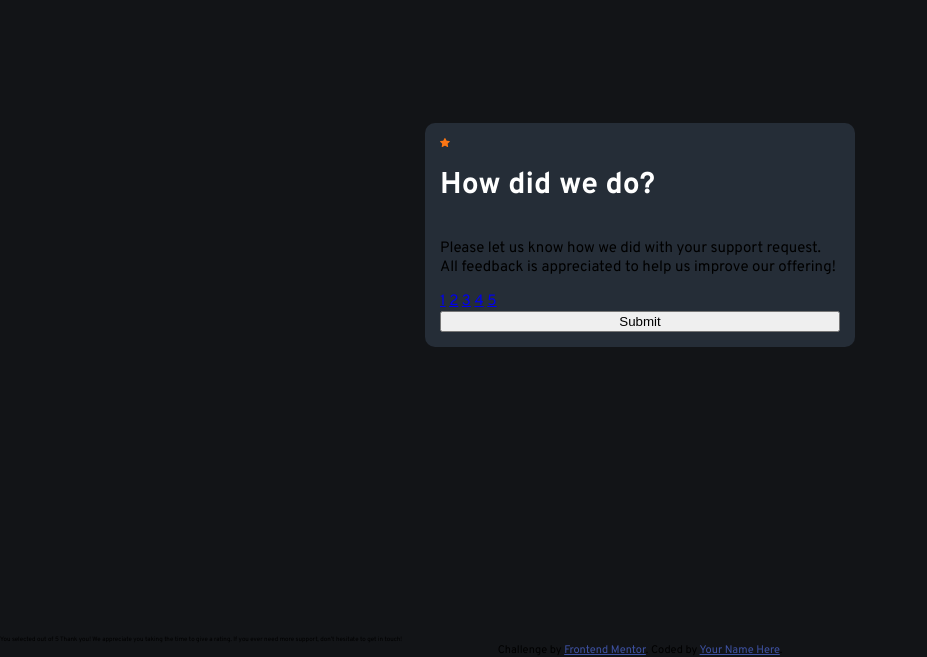
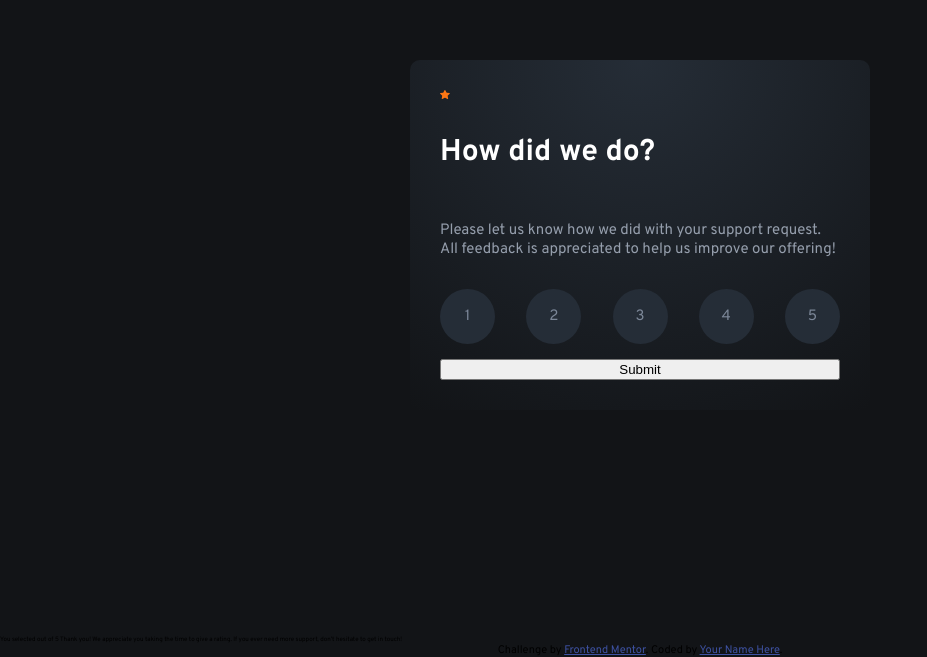
Before and after one commit to AnalystKAL/Interactive-Rating-Component, a plain HTML site: page index.html in a window 1280 px wide. Shown: the part 165-822 px from the top of the page, without its empty margins (0-927 px from the left). Drawn offline with Linux system fonts and the light colour scheme.

Commit message:
Added styling for rating values

```diff
--- a/css/style.css
+++ b/css/style.css
@@ -28,19 +28,47 @@ main{
 
 .card-container {
     display: flex;
-    background-color: var(--dark-blue);
+    background-image: radial-gradient(
+        circle at center top,
+        var(--dark-blue),
+        var(--very-dark-blue)
+    );
     flex-direction: column;
-    max-width: 400px;
-    padding: 1.5rem;
+    max-width: 40rem;
+    padding: 3rem;
     border-radius: 10px;
+    gap: 1em;
 }
 
 h1{
     color: var(--white);
 }
+p {
+    color: var(--light-grey);
+    max-width: 47ch;
+}
 img {
     max-width: 1rem;
 }
+
+.rating-value-container {
+    display: flex;
+    gap: 1em;
+    justify-content: space-between;
+}
+
+.rating-value {
+    background: var(--dark-blue);
+    line-height: 3.5rem;
+    width: 3.5rem;
+    border-radius: 100%;
+    padding: 10px;
+    color: var(--medium-grey);
+    display: inline-block;
+    text-align: center;
+    text-decoration: none;
+}
+
 :target{
     color: yellow;
 }
--- a/index.html
+++ b/index.html
@@ -42,12 +42,12 @@
           Please let us know how we did with your support request. All feedback
           is appreciated to help us improve our offering!
         </p>
-        <div>
-          <a href="#target1" id="target1" class="target">1</a>
-          <a href="#target2" id="target2" class="target">2</a>
-          <a href="#target3" id="target3" class="target">3</a>
-          <a href="#target4" id="target4" class="target">4</a>
-          <a href="#target5" id="target5" class="target">5</a>
+        <div class="rating-value-container">
+          <a href="#target1" id="target1" class="target rating-value">1</a>
+          <a href="#target2" id="target2" class="target rating-value">2</a>
+          <a href="#target3" id="target3" class="target rating-value">3</a>
+          <a href="#target4" id="target4" class="target rating-value">4</a>
+          <a href="#target5" id="target5" class="target rating-value">5</a>
         </div>
         <button type="button">Submit</button>
       </div>
```
